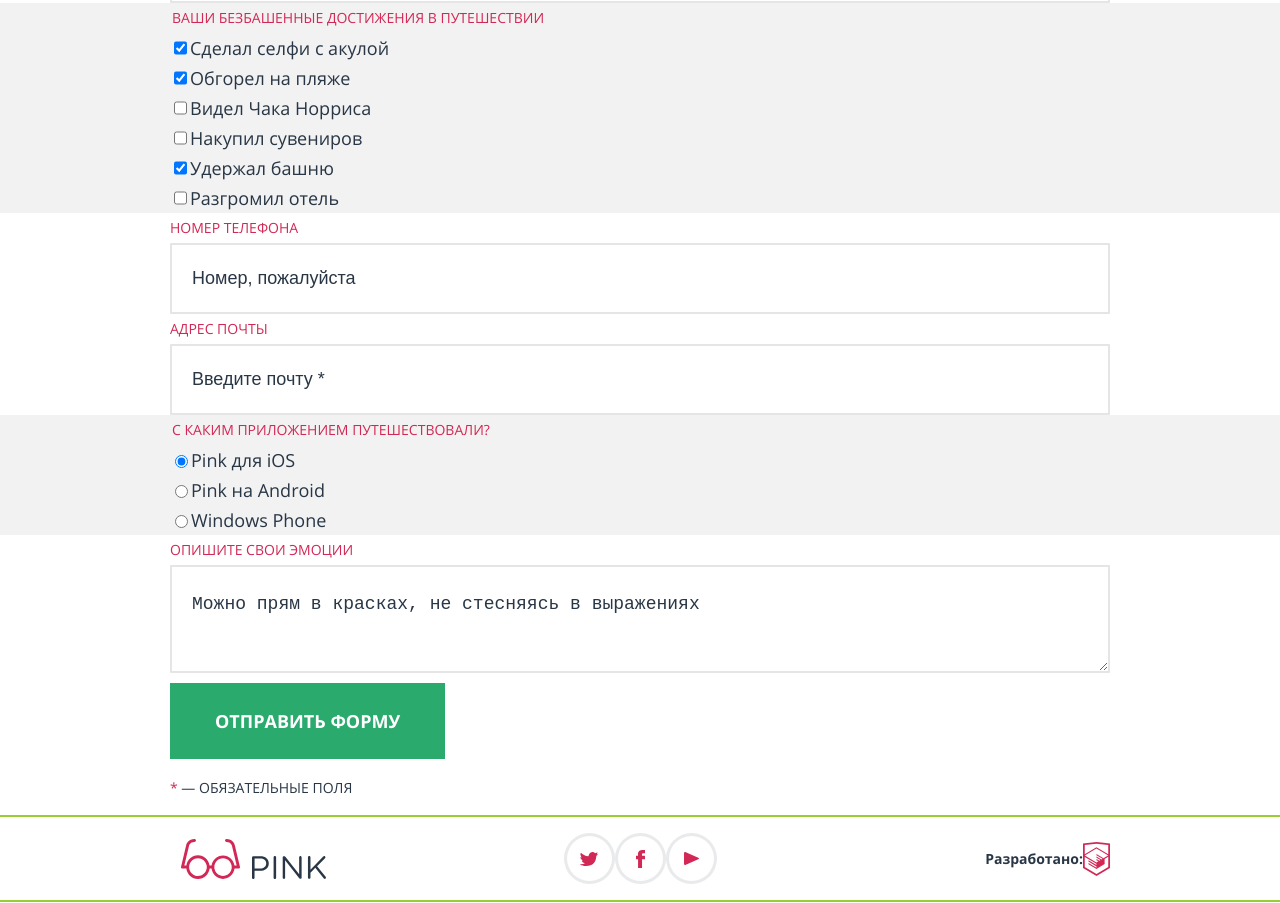
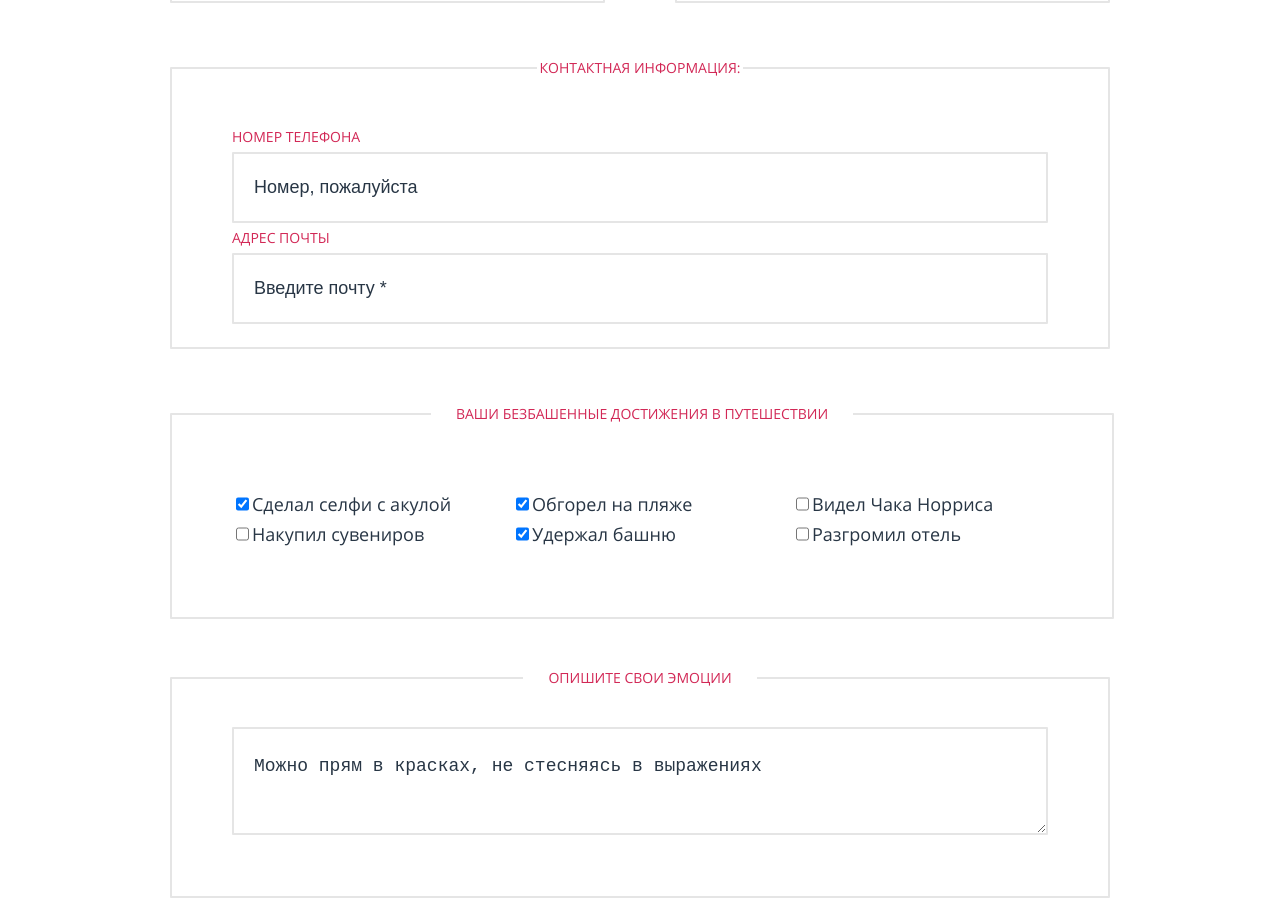
Before and after one commit to nikbritoff/1003411-pink-22, a website: page source/form.html in a window 1280 px wide. Shown: the part 562-1465 px from the top of the page. Drawn offline with nearby package versions, Linux system fonts and the light colour scheme; files that its build step writes are made by us from their sources.

Commit message:
Правка по первой проверке

```diff
--- a/source/form.html
+++ b/source/form.html
@@ -26,7 +26,7 @@
           <a class="main-nav__link" href="catalog.html">Фотографии</a>
         </li>
         <li class="main-nav__item">
-          <a class="main-nav__link main-nav__link--current" href="form.html">Конкурс</a>
+          <a class="main-nav__link main-nav__link--current" href="">Конкурс</a>
         </li>
         <li class="main-nav__item">
           <a class="main-nav__link" href="#">HTML Academy</a>
@@ -36,29 +36,6 @@
     <div class="page-header__info page-info">
       <div class="page-info__demonstration demonstration">
         <h1 class="demonstration__slogan">Конкурс на самое безбашенное путешествие с Пинк</h1>
-      </div>
-
-      <div class="page-info__download page-info__download download">
-        <a class="button download__button button--download" href="#">Скачать приложение</a>
-        <ul class="download__list">
-          <li class="download__item">
-            <a href="#" class="download__link download__link--apple">
-              <span class="visually-hidden">Скачать в App Store</span>
-            </a>
-          </li>
-          <li class="download__item">
-            <a href="#" class="download__link download__link--android">
-              <span class="visually-hidden">Скачать в Play Market</span>
-            </a>
-          </li>
-          <li class="download__item">
-            <a href="#" class="download__link download__link--microsoft">
-              <span class="visually-hidden">Скачать в Microsoft Store</span>
-            </a>
-          </li>
-        </ul>
-        <p class="download__text">Доступно для iPhone, iPad, Android, Windows Phone, OS X, Windows 8</p>
-      </div>
       </div>
   </header>
 
@@ -72,9 +49,9 @@
         </p>
       </div>
       <form class="competition__form form" action="https://echo.htmlacademy.ru/" method="GET">
-        <fieldset class="form__group text-info">
+        <fieldset class="form__group text-info text-info--no-border">
+          <legend class="visually-hidden">ФИО участника:</legend>
           <div class="text-info__wrapper">
-            <legend class="visually-hidden">ФИО участника:</legend>
             <ul class="text-info__list">
               <li class="text-info__item text-field">
                 <label class="text-field__label" for="surname">Фамилия:</label>
@@ -94,9 +71,9 @@
           </div>
         </fieldset>
 
-        <fieldset class="form__group choice-info">
+        <fieldset class="form__group form__group--fourth-element  choice-info choice-info--wide">
+          <legend class="choice-info__caption">Ваши безбашенные достижения в путешествии</legend>
           <div class="choice-info__wrapper">
-            <legend class="choice-info__caption">Ваши безбашенные достижения в путешествии</legend>
             <ul class="choice-info__list">
               <li class="choice-info__item choice-field">
                 <input class="choice-field__checkbox" type="checkbox" name="selfie-with-shark" id="selfie-with-shark" checked>
@@ -129,9 +106,9 @@
           </div>
         </fieldset>
 
-        <fieldset class="form__group text-info">
+        <fieldset class="form__group form__group--third-element text-info text-info--contacts">
+          <legend  class="text-info__caption">Контактная информация:</legend>
           <div class="text-info__wrapper">
-            <legend  class="visually-hidden">Контактная информация:</legend>
             <ul class="text-info__list">
               <li class="text-info__item text-field">
                 <label class="text-field__label" for="phone">Номер телефона</label>
@@ -145,9 +122,9 @@
           </div>
         </fieldset>
 
-        <fieldset class="form__group choice-info">
+        <fieldset class="form__group form__group--second-element choice-info">
+          <legend class="choice-info__caption">С каким приложением путешествовали?</legend>
           <div class="choice-info__wrapper">
-            <legend class="choice-info__caption">С каким приложением путешествовали?</legend>
             <ul class="choice-info__list">
               <li class="choice-info__item choice-field">
                 <input class="choice-field__radio" type="radio" name="app" id="ios" checked>
@@ -165,11 +142,13 @@
           </div>
         </fieldset>
 
-        <div class="form__comment comment">
+        <fieldset class="form__group form__group--fifth-element comment">
+          <legend class="comment__caption">Опишите свои эмоции</legend>
           <div class="comment__wrapper">
-            <label class="comment__caption">Опишите свои эмоции</label>
+            <label class="visually-hidden">Впишите Ваши эмоции в это поле</label>
             <textarea class="comment__text" name="message" placeholder="Можно прям в красках, не стесняясь в выражениях"></textarea>
           </div>
+        </fieldset>
 
           <div class="form__submit submit">
             <div class="submit__wrapper">
@@ -179,7 +158,7 @@
               </p>
             </div>
           </div>
-        </div>
+
       </form>
     </section>
   </main>
@@ -228,7 +207,7 @@
     </div>
   </footer>
 
-  <div class="page__popup popup popup--failure popup--open">
+  <div class="page__popup popup popup--failure popup--ope">
     <div class="popup__wrapper">
       <b class="popup__caption">Что-то пошло не так!</b>
       <p class="popup__text">Проверьте поля, выделенные красным, скорее всего вы забыли их заполнить</p>
--- a/source/sass/blocks/choice-info.scss
+++ b/source/sass/blocks/choice-info.scss
@@ -1,18 +1,50 @@
 .choice-info {
+  padding: 0;
   border: none;
-  padding: 0;
-  background-color: $gray-100;
+
+  @media (max-width: $mobile-width-only) {
+    background-color: $gray-100;
+  }
+
+  @media (min-width: $tablet-width) {
+    padding-top: 61px;
+    padding-left: 30px;
+    padding-right: 30px;
+    padding-bottom: 66px;
+    border: 2px solid $gray-200;
+    border-radius: 1px;
+  }
+
+  @media (min-width: $desktop-width) {
+    padding-top: 60px;
+    padding-bottom: 68px;
+    padding-left: 60px;
+    padding-right: 60px;
+  }
+}
+
+.choice-info--wide {
+  .choice-info__list {
+    @media (min-width: $desktop-width) {
+      display: grid;
+      grid-template-columns: repeat(3, 260px);
+      column-gap: 20px;
+    }
+  }
+
+  .choice-info__item  {
+    @media (min-width: $desktop-width) {
+      width: 260px;
+      margin-right: auto;
+    }
+  }
 }
 
 .choice-info__wrapper {
-  @include phone-wrapper;
-
-  @media (min-width: $tablet-width) {
-    @include tablet-wrapper;
-  }
-
-  @media (min-width: $desktop-width) {
-    @include desktop-wrapper;
+  @media (max-width: $mobile-width-only) {
+    width: 280px;
+    margin-left: auto;
+    margin-right: auto;
   }
 }
 
@@ -22,6 +54,18 @@
   line-height: 30px;
   font-weight: 400;
   text-transform: uppercase;
+  margin-right: 20px;
+  margin-left: 20px;
+
+  @media (min-width: $tablet-width) {
+    margin-right: auto;
+    margin-left: auto;
+  }
+
+  @media (min-width: $desktop-width) {
+    padding-left: 25px;
+    padding-right: 25px;
+  }
 }
 
 .choice-info__list {
--- a/source/sass/blocks/comment.scss
+++ b/source/sass/blocks/comment.scss
@@ -1,17 +1,27 @@
 .comment {
   font-weight: 400;
+  border: none;
+
+  @media (min-width: $tablet-width) {
+    padding-top: 40px;
+    padding-left: 60px;
+    padding-right: 60px;
+    padding-bottom: 51px;
+    border: 2px solid $gray-200;
+    border-radius: 1px;
+  }
 }
 
 .comment__wrapper {
-  @include phone-wrapper;
+  // @include phone-wrapper;
 
   @media (min-width: $tablet-width) {
-    @include tablet-wrapper;
+    width: 100%;
   }
 
-  @media (min-width: $desktop-width) {
-    @include desktop-wrapper;
-  }
+  // @media (min-width: $desktop-width) {
+  //   @include desktop-wrapper;
+  // }
 }
 
 .comment__caption {
@@ -19,6 +29,17 @@
   font-size: 14px;
   line-height: 18px;
   text-transform: uppercase;
+  text-align: center;
+
+  @media (min-width: $tablet-width) {
+    margin-right: auto;
+    margin-left: auto;
+  }
+
+  @media (min-width: $desktop-width) {
+    padding-left: 25px;
+    padding-right: 25px;
+  }
 }
 
 .comment__text {
--- a/source/sass/blocks/form.scss
+++ b/source/sass/blocks/form.scss
@@ -4,17 +4,93 @@
   line-height: 30px;
   font-weight: 400;
   background-color: $white;
+
+  @media (min-width: $tablet-width) {
+    display: grid;
+    grid-template-columns: 620px;
+    justify-content: center;
+    grid-template-areas:
+                        "first"
+                        "second"
+                        "third"
+                        "fourth"
+                        "fifth";
+  }
+
+  @media (min-width: $desktop-width) {
+    grid-template-columns: repeat(2, 435px);
+    column-gap: 70px;
+    justify-content: center;
+    grid-template-areas:
+                        "first-1 first-2"
+                        "second second"
+                        "third third"
+                        "fourth fourth"
+                        "fifth fifth";
+  }
 }
 
 .form__group {
-  margin: 0;
-  // @include phone-wrapper;
+  margin-left: 0;
+  margin-right: 0;
+}
 
-  // @media (min-width: $tablet-width) {
-  //   @include tablet-wrapper;
-  // }
+.form__group {
+  @media (min-width: $tablet-width) {
+    margin-bottom: 51px;
+  }
 
-  // @media (min-width: $desktop-width) {
-  //   @include desktop-wrapper;
-  // }
+  @media (min-width: $desktop-width) {
+    margin-bottom: 50px;
+  }
 }
+
+.form__group--first-element {
+  @media (min-width: $tablet-width) {
+    grid-area: fisrt-1;
+  }
+}
+
+.form__group--second-element {
+  @media (min-width: $tablet-width) {
+    grid-area: second;
+  }
+
+  @media (min-width: $desktop-width) {
+    grid-area: first-2;
+  }
+}
+
+.form__group--third-element {
+  @media (min-width: $tablet-width) {
+    grid-area: third;
+  }
+
+  @media (min-width: $desktop-width) {
+    grid-area: second;
+  }
+}
+
+.form__group--fourth-element {
+  @media (min-width: $tablet-width) {
+    grid-area: fourth;
+  }
+
+  @media (min-width: $desktop-width) {
+    grid-area: third;
+  }
+}
+
+.form__group--fifth-element {
+  @media (min-width: $tablet-width) {
+    grid-area: fifth;
+  }
+
+  @media (min-width: $desktop-width) {
+    grid-area: fourth;
+  }
+}
+
+.form__submit {
+  grid-column: 1 / -1;
+}
--- a/source/sass/blocks/submit.scss
+++ b/source/sass/blocks/submit.scss
@@ -7,6 +7,8 @@
 
   @media (min-width: $tablet-width) {
     @include tablet-wrapper;
+    display: flex;
+    justify-content: space-between;
   }
 
   @media (min-width: $desktop-width) {
--- a/source/sass/blocks/text-info.scss
+++ b/source/sass/blocks/text-info.scss
@@ -1,18 +1,70 @@
 .text-info {
-  border: none;
   padding: 0;
   background-color: $white;
-}
-
-.text-info__wrapper {
-  @include phone-wrapper;
+  border: none;
 
   @media (min-width: $tablet-width) {
-    @include tablet-wrapper;
+    padding-top: 41px;
+    padding-left: 60px;
+    padding-right: 60px;
+    padding-bottom: 37px;
+    border: 2px solid $gray-200;
+    border-radius: 1px;
   }
 
   @media (min-width: $desktop-width) {
-    @include desktop-wrapper;
+    padding-top: 39px;
+    padding-bottom: 23px;
+    padding-left: 60px;
+    padding-right: 60px;
+  }
+}
+
+.text-info--no-border {
+  border: none;
+  @media (min-width: $tablet-width) {
+    padding: 0;
+  }
+}
+
+// .text-info--contacts {
+//   @media (min-width: $tablet-width) {
+//     padding-top: 41px;
+//     padding-left: 60px;
+//     padding-right: 60px;
+//     padding-bottom: 37px;
+//   }
+// }
+
+.text-info__wrapper {
+  @media (max-width: $mobile-width-only) {
+    width: 280px;
+    margin-left: auto;
+    margin-right: auto;
+  }
+}
+
+.text-info__caption {
+  color: $primary-pink;
+  font-size: 14px;
+  line-height: 30px;
+  font-weight: 400;
+  text-transform: uppercase;
+  margin-right: 20px;
+  margin-left: 20px;
+
+  @media (max-width: $mobile-width-only) {
+    position: absolute;
+    width: 1px;
+    height: 1px;
+    margin: -1px;
+    padding: 0;
+    clip: rect(0 0 0 0);
+  }
+
+  @media (min-width: $tablet-width) {
+    margin-right: auto;
+    margin-left: auto;
   }
 }
 
```
